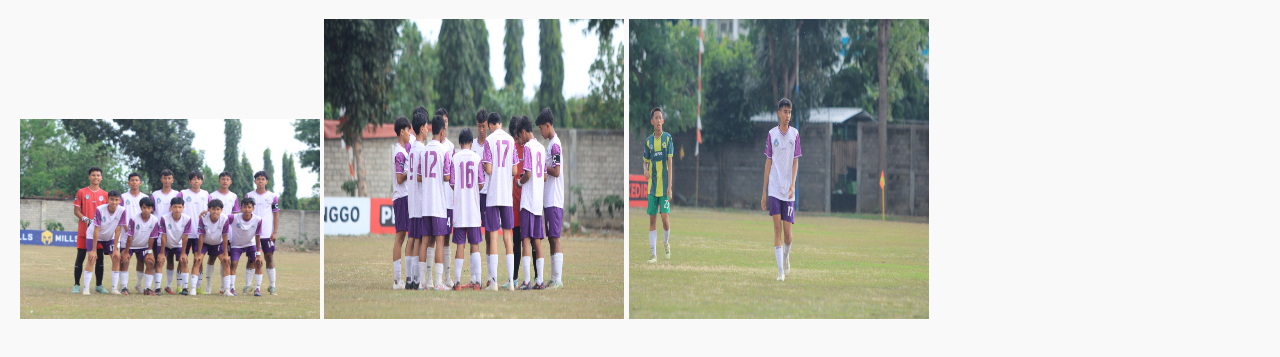
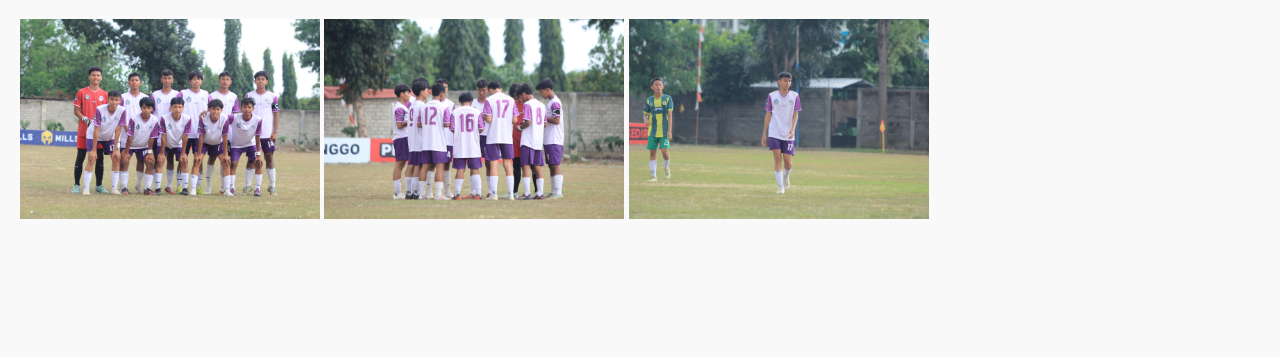
Before and after one commit to reyhanputra10/reyhan, a plain HTML site: page galeri.html in a window 1280 px wide. Shown: the part 139-496 px from the top of the page. Drawn offline with Linux system fonts and the light colour scheme.

Commit message:
Update galeri.html

```diff
--- a/galeri.html
+++ b/galeri.html
@@ -19,9 +19,9 @@
     <div class="gallery">
         <img src="asset/foto2.jpeg" alt="Gambar 1" width="300">
 
-        <img src="asset/foto1.jpeg" alt="Gambar 2" height="300" width="300">
+        <img src="asset/foto1.jpeg" alt="Gambar 2" width="300">
 
-        <img src="asset/foto3.jpeg" alt="Gambar 3" height="300" width="300">
+        <img src="asset/foto3.jpeg" alt="Gambar 3" width="300">
     </div>
 </body>
 </html>
```
